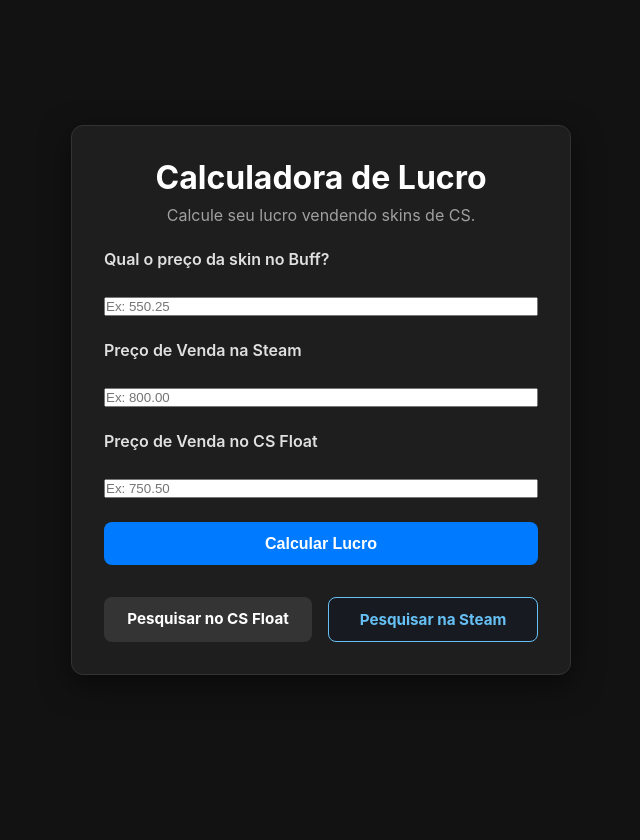
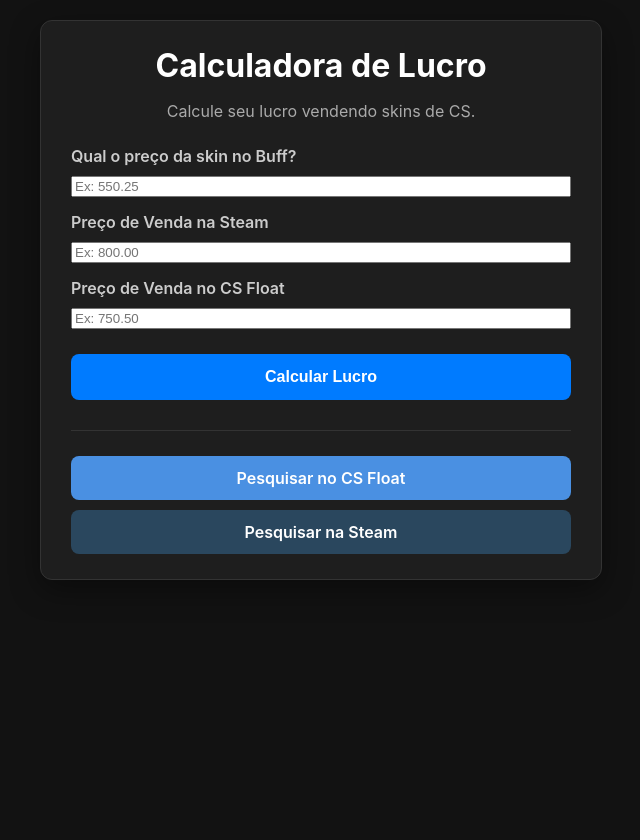
Before and after one commit to LucasBartista123/Cacular-Preco-Skins, a Flask app: page / in a window 1280 px wide. Shown: the whole page, without its empty margins (319-959 px from the left). Before the commit the page ends 675 px from the top, so only its background shows below. Run offline with Flask 3, Linux system fonts and the light colour scheme.

Commit message:
Refactor CSS for dark theme and layout adjustments

```diff
--- a/static/style.css
+++ b/static/style.css
@@ -1,147 +1,158 @@
-
-:root {
-    --bg-primary: #121212;
-    --card-bg: #1e1e1e;
-    --text: #e0e0e0;
-    --accent: #007bff;
-    --profit: #28a745;
-    --loss: #dc3545;
-    --csfloat: #343434;
-    --steam: #171a21;
-    --steam-border: #66c0f4;
+/* Reset Básico e Tema Escuro */
+body {
+    font-family: -apple-system, BlinkMacSystemFont, "Segoe UI", Roboto, Helvetica, Arial, sans-serif;
+    background-color: #121212;
+    color: #e0e0e0;
+    margin: 0;
+    padding: 20px;
+    display: flex;
+    justify-content: center;
+    align-items: flex-start;
+    min-height: 100vh;
 }
 
-
-* { box-sizing: border-box; margin:0; padding:0; }
-body {
-    font-family: -apple-system, BlinkMacSystemFont, 'Segoe UI', Roboto, Oxygen, Ubuntu, Cantarell, 'Open Sans', 'Helvetica Neue', sans-serif;
-    background: var(--bg-primary);
-    color: var(--text);
-    display: flex;
-    justify-content: center;
-    align-items: center;
-    min-height: 100vh;
-    padding: 1rem;
-}
-
-
 .calculator-container {
-    background: var(--card-bg);
-    border-radius: 12px;
-    padding: 2rem;
     width: 100%;
     max-width: 500px;
-    box-shadow: 0 10px 30px rgba(0,0,0,.5);
+    background-color: #1e1e1e;
+    border-radius: 12px;
+    padding: 25px 30px;
+    box-shadow: 0 10px 30px rgba(0, 0, 0, 0.4);
     border: 1px solid #333;
 }
 
+/* Títulos */
+h1 {
+    color: #ffffff;
+    text-align: center;
+    margin-top: 0;
+    margin-bottom: 10px;
+}
+p {
+    text-align: center;
+    margin-bottom: 25px;
+    color: #aaa;
+}
 
-h1 { color:#fff; text-align:center; margin-bottom:.5rem; }
-p  { text-align:center; color:#a0a0a0; margin-bottom:1.5rem; }
+/* Formulário */
+form {
+    display: flex;
+    flex-direction: column;
+    gap: 15px;
+}
+label {
+    font-weight: 600;
+    color: #ccc;
+    margin-bottom: -5px;
+}
+input[type="text"] { /* Usando 'text' para 'inputmode' funcionar melhor */
+    padding: 12px 15px;
+    border: 1px solid #444;
+    background-color: #2b2b2b;
+    color: #e0e0e0;
+    border-radius: 8px;
+    font-size: 16px;
+    transition: all 0.2s ease;
+}
+input[type="text"]:focus {
+    outline: none;
+    border-color: #007bff;
+    box-shadow: 0 0 0 3px rgba(0, 123, 255, 0.25);
+}
+button[type="submit"] {
+    padding: 14px;
+    background-color: #007bff;
+    color: white;
+    font-size: 16px;
+    font-weight: 600;
+    border: none;
+    border-radius: 8px;
+    cursor: pointer;
+    transition: all 0.2s ease;
+    margin-top: 10px;
+}
+button[type="submit"]:hover {
+    background-color: #0056b3;
+}
 
-
-form { display:flex; flex-direction:column; gap:1.5rem; }
-label { font-weight:600; margin-bottom:.25rem; }
-input[type=number] {
-    background:#2b2b2b;
-    border:1px solid #444;
-    border-radius:8px;
-    padding:.75rem 1rem;
-    color:#e0e0e0;
-    font-size:1rem;
-    width:100%;
+/* Resultados */
+.results {
+    margin-top: 30px;
+    border-top: 1px solid #333;
+    padding-top: 20px;
 }
-input[type=number]:focus {
-    outline:none;
-    border-color:var(--accent);
-    box-shadow:0 0 0 3px rgba(0,123,255,.25);
-}
-button {
-    background:var(--accent);
-    color:#fff;
-    font-weight:bold;
-    font-size:1rem;
-    border:none;
-    border-radius:8px;
-    padding:.8rem 1rem;
-    cursor:pointer;
-    transition:background .2s, transform .2s;
-}
-button:hover { background:#0056b3; transform:translateY(-2px); }
-
-
-.results {
-    margin-top:2rem;
-    background:#252525;
-    border-radius:8px;
-    padding:1.5rem;
-    display:flex;
-    flex-direction:column;
-    gap:1.5rem;
-}
-@media (min-width:480px) {
-    .results { flex-direction:row; }
+.results h2 {
+    text-align: center;
+    margin-top: 0;
+    color: #fff;
 }
 .result-item {
-    text-align:center;
-    flex:1;
+    background-color: #2b2b2b;
+    padding: 15px 20px;
+    border-radius: 8px;
+    margin-bottom: 15px;
+    border-left: 5px solid #007bff;
 }
-.result-item h3 { margin-bottom:.5rem; color:#fff; }
-.result-item p  { font-size:.8rem; color:#888; margin-bottom:.5rem; }
+.result-item h3 {
+    margin: 0 0 5px 0;
+    color: #eee;
+}
+.result-item p {
+    text-align: left;
+    color: #999;
+    margin: 0 0 10px 0;
+    font-size: 14px;
+}
 .result-item span {
-    font-size:2rem;
-    font-weight:bold;
-    display:block;
+    font-size: 24px;
+    font-weight: 700;
 }
-.profit { color:var(--profit); }
-.loss   { color:var(--loss); }
-
-
-.error {
-    margin-top:1.5rem;
-    text-align:center;
-    color:#ff6b6b;
-    background:rgba(255,107,107,.1);
-    border:1px solid #ff6b6b;
-    border-radius:8px;
-    padding:1rem;
+.profit {
+    color: #28a745; /* Verde */
+}
+.loss {
+    color: #dc3545; /* Vermelho */
 }
 
+/* Erro */
+.error {
+    margin-top: 20px;
+    padding: 15px;
+    background-color: #dc354533;
+    border: 1px solid #dc3545;
+    color: #f8d7da;
+    border-radius: 8px;
+    text-align: center;
+}
 
+/* Botões de Mercado */
 .market-buttons {
-    display:flex;
-    gap:1rem;
-    margin-top:2rem;
-    flex-direction:column;
-}
-@media (min-width:480px) {
-    .market-buttons { flex-direction:row; }
+    display: flex;
+    flex-direction: column;
+    gap: 10px;
+    margin-top: 30px;
+    border-top: 1px solid #333;
+    padding-top: 25px;
 }
 .market-btn {
-    flex:1;
-    text-align:center;
-    padding:.75rem 1rem;
-    border-radius:8px;
-    font-weight:bold;
-    text-decoration:none;
-    font-size:.95rem;
-    transition:all .2s;
+    padding: 12px;
+    text-align: center;
+    text-decoration: none;
+    border-radius: 8px;
+    font-weight: 600;
+    transition: all 0.2s ease;
 }
 .csfloat-btn {
-    background:var(--csfloat);
-    color:#fff;
+    background-color: #4A90E2;
+    color: white;
 }
 .csfloat-btn:hover {
-    background:#505050;
-    transform:translateY(-2px);
+    background-color: #3a7ac2;
 }
 .steam-btn {
-    background:var(--steam);
-    color:var(--steam-border);
-    border:1px solid var(--steam-border);
+    background-color: #2a475e;
+    color: white;
 }
 .steam-btn:hover {
-    background:#2a2f38;
-    transform:translateY(-2px);
-    box-shadow:0 0 10px rgba(102,192,244,.3);
+    background-color: #1e364a;
 }
```
